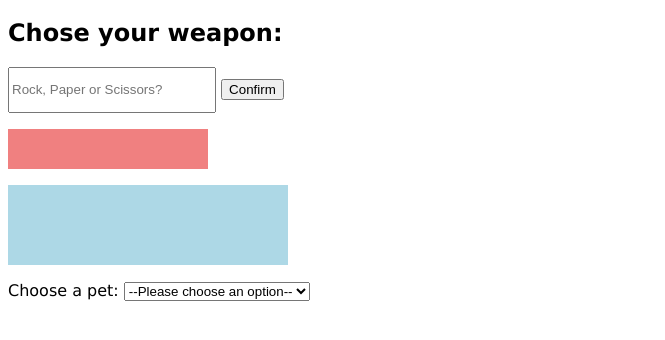
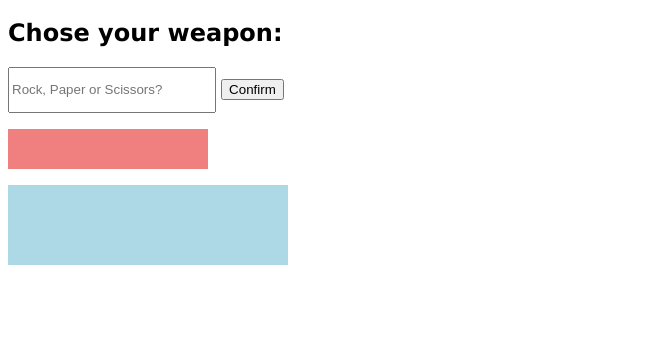
Before and after one commit to fawkez1/rockpaperscissors, a plain HTML site: page index.html in a window 1280 px wide. Shown: the part 62-402 px from the top of the page, without its empty margins (0-665 px from the left). Drawn offline with Linux system fonts and the light colour scheme.

Commit message:
removed label

```diff
--- a/index.html
+++ b/index.html
@@ -18,19 +18,6 @@
     <p class="outputBox"></p>
 
 
-    <label for="pet-select">Choose a pet:</label>
-
-<select id="pet-select">
-  <option value="">--Please choose an option--</option>
-  <option value="dog">Dog</option>
-  <option value="cat">Cat</option>
-  <option value="hamster">Hamster</option>
-  <option value="parrot">Parrot</option>
-  <option value="spider">Spider</option>
-  <option value="goldfish">Goldfish</option>
-</select>
-
-
 
 
 </body>
```
